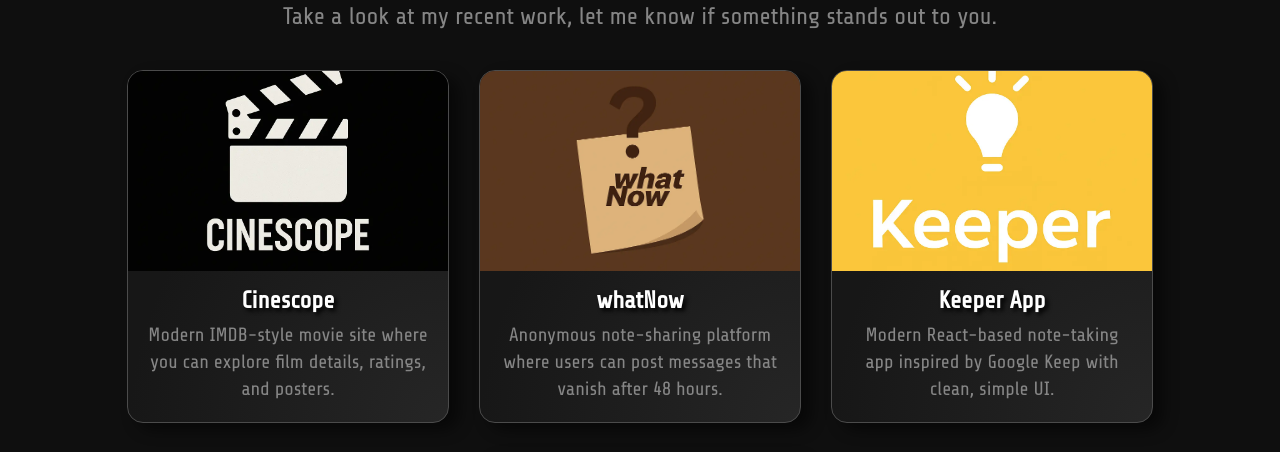
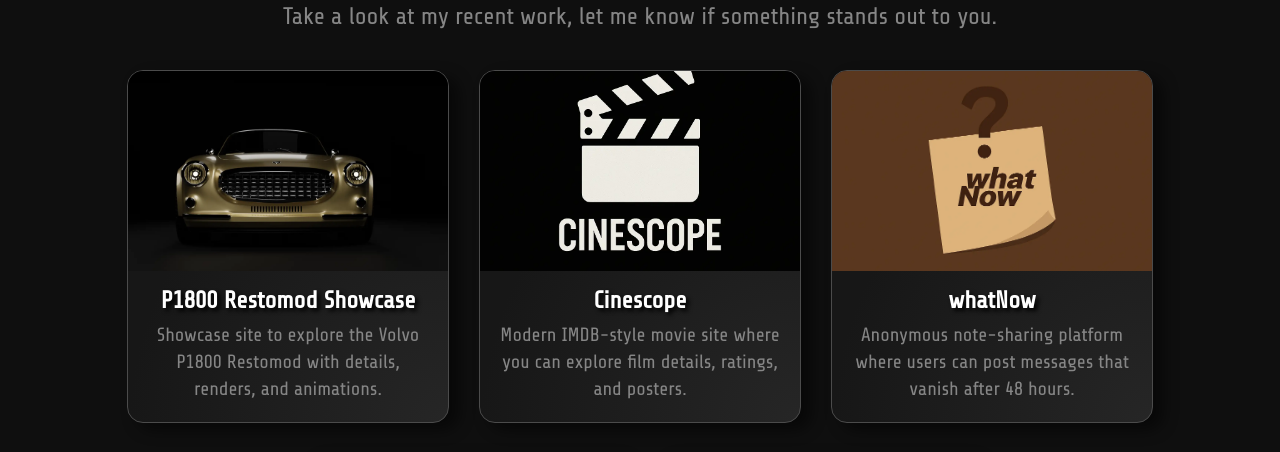
Before and after one commit to anoopvikram/Anoop_Portfolio, a React (Vite) app: page /dev in a window 1280 px wide. Shown: the part 169-621 px from the top of the page. Built offline with nearby package versions, Linux system fonts and the light colour scheme; grey boxes are pictures that could not be loaded.

Commit message:
addded new project to dev.jsx

```diff
--- a/src/pages/Dev.jsx
+++ b/src/pages/Dev.jsx
@@ -4,6 +4,14 @@
 
 function Dev() {
   const projects = [
+    {
+      id: 0,
+      title: "P1800 Restomod Showcase",
+      description: "Showcase site to explore the Volvo P1800 Restomod with details, renders, and animations.",
+      image: "/assets/p1800.webp",
+      hoverimage: "/assets/p1800-hover.webp",
+      link: "https://pl800.vercel.app/"
+    },
     {
       id: 1,
       title: "Cinescope",
```
Also changed, not shown: public/assets/p1800-hover.webp (added), public/assets/p1800.webp (added).
